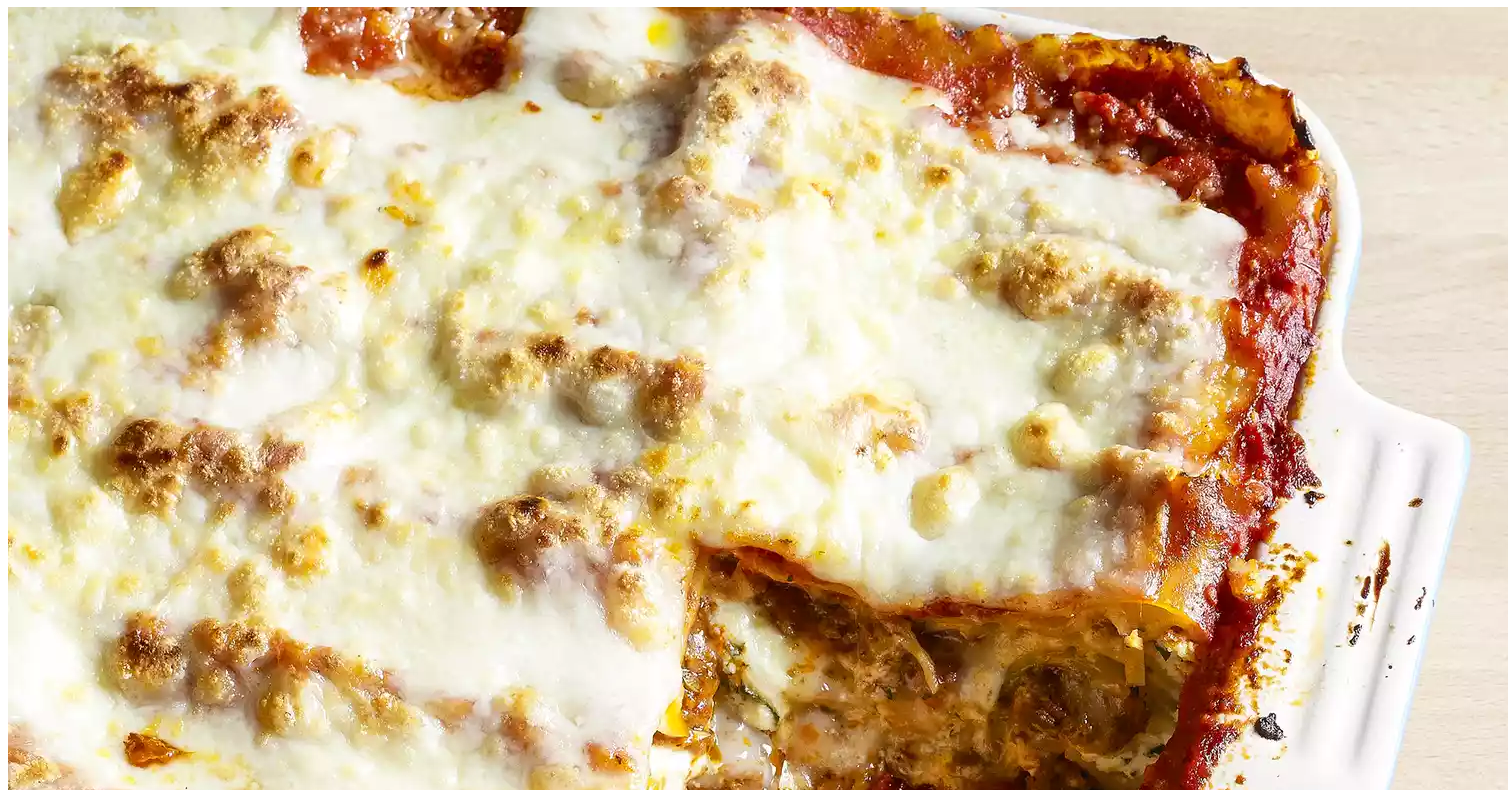
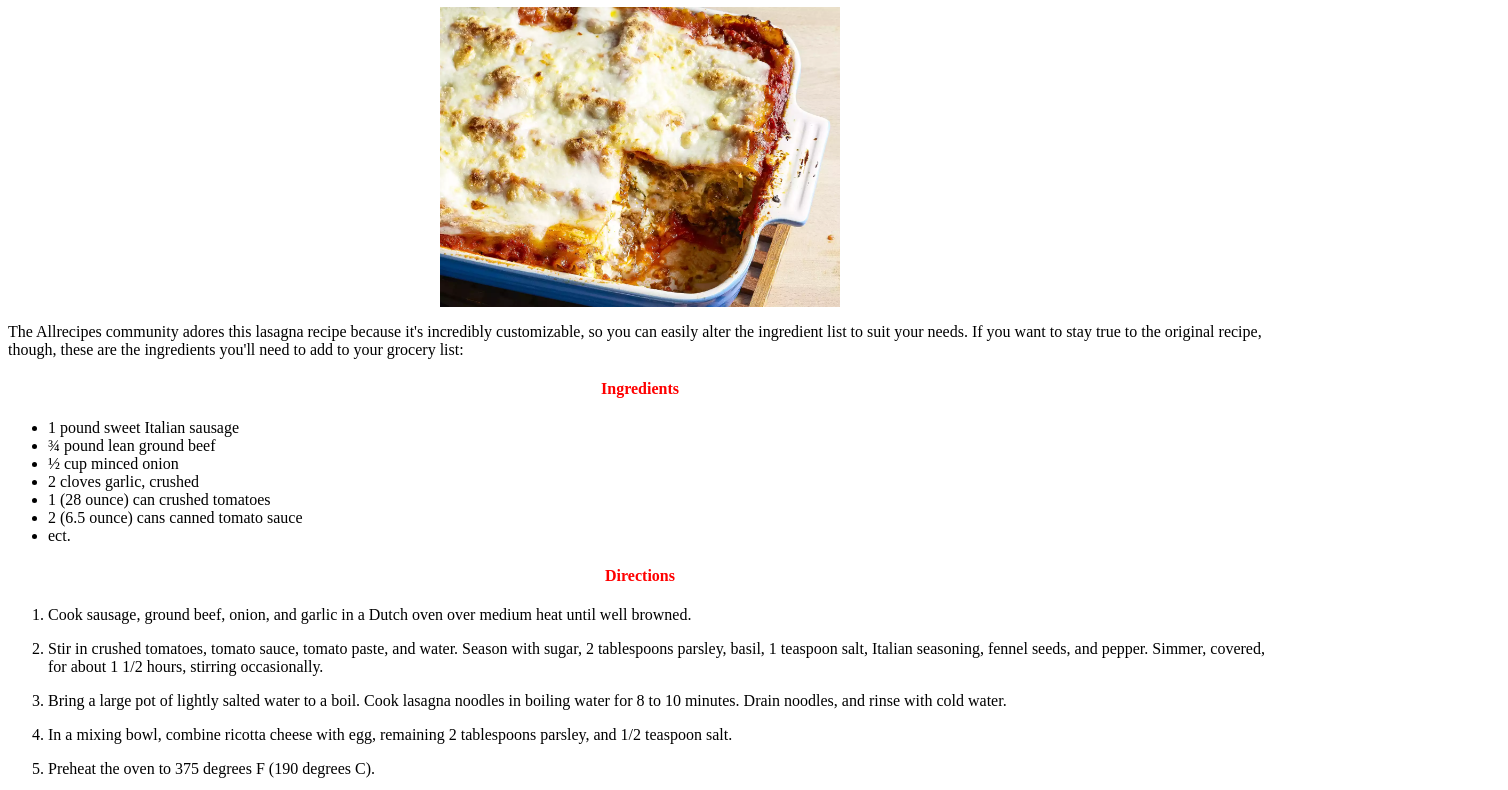
Before and after one commit to JustDom223/odin_recipes, a plain HTML site: page recipes/lasagna.html in a window 1280 px wide. Shown: the part 73-863 px from the top of the page, 1508 px wide, since content can reach past the window. Drawn offline with Linux system fonts and the light colour scheme.

Commit message:
Updated all files to interact with styles.css started adding classes and ids in styles.css to change the layout and look of the site
Also added a homepage link to lasagna.html

```diff
--- a/recipes/lasagna.html
+++ b/recipes/lasagna.html
@@ -4,12 +4,13 @@
     <meta charset="UTF-8">
     <meta name="viewport" content="width=device-width, initial-scale=1.0">
     <title>Lasagna Resipe</title>
+    <link rel="stylesheet" href="../styles.css">
 </head>
 <body>
-    <h1>Lasagna</h1>
-    <img src="../images/lasagna.jpg" alt="Lasagna in a ceramic oven tray, The melting cheese is cooked to perfection over this layered piece of perfection">
+    <h1 id="heading">Lasagna</h1>
+    <img src="../images/lasagna.jpg" alt="Lasagna in a ceramic oven tray, The melting cheese is cooked to perfection over this layered piece of perfection" class="imagemax">
     <p>The Allrecipes community adores this lasagna recipe because it's incredibly customizable, so you can easily alter the ingredient list to suit your needs. If you want to stay true to the original recipe, though, these are the ingredients you'll need to add to your grocery list:</p>
-    <h4>Ingredients</h4>
+    <h4 id="heading">Ingredients</h4>
         <ul>
             <li>1 pound sweet Italian sausage</li>
             <li>¾ pound lean ground beef</li>
@@ -19,7 +20,7 @@
             <li>2 (6.5 ounce) cans canned tomato sauce</li>
             <li>ect.</li>
         </ul>
-    <h4>Directions</h4>
+    <h4 id="heading">Directions</h4>
         <ol>
             <li><p>Cook sausage, ground beef, onion, and garlic in a Dutch oven over medium heat until well browned.</p></li>
             <li><p>Stir in crushed tomatoes, tomato sauce, tomato paste, and water. Season with sugar, 2 tablespoons parsley, basil, 1 teaspoon salt, Italian seasoning, fennel seeds, and pepper. Simmer, covered, for about 1 1/2 hours, stirring occasionally.</p></li>
@@ -31,6 +32,8 @@
             <li><p>Bake in the preheated oven for 25 minutes. Remove the foil and bake for an additional 25 minutes.</p></li>
             <li><p>Rest lasagna for 15 minutes before serving.</p></li>
         </ol>
+<p id="heading"><a href="../index.html">Home page</a></p>
+
 
 </body>
 </html>
--- /dev/null
+++ b/styles.css
@@ -0,0 +1,11 @@
+#heading {
+    text-align: center;
+    color: red;
+}
+
+.imagemax {
+    height: 300px;
+    width: auto;
+    display: block;
+    margin: auto;
+}
```
Also changed, not shown: index.html (+2 -0 lines), recipes/cake.html (+1 -0 lines), recipes/gnocchi.html (+1 -0 lines), recipes/spagbol.html (+5 -4 lines).
